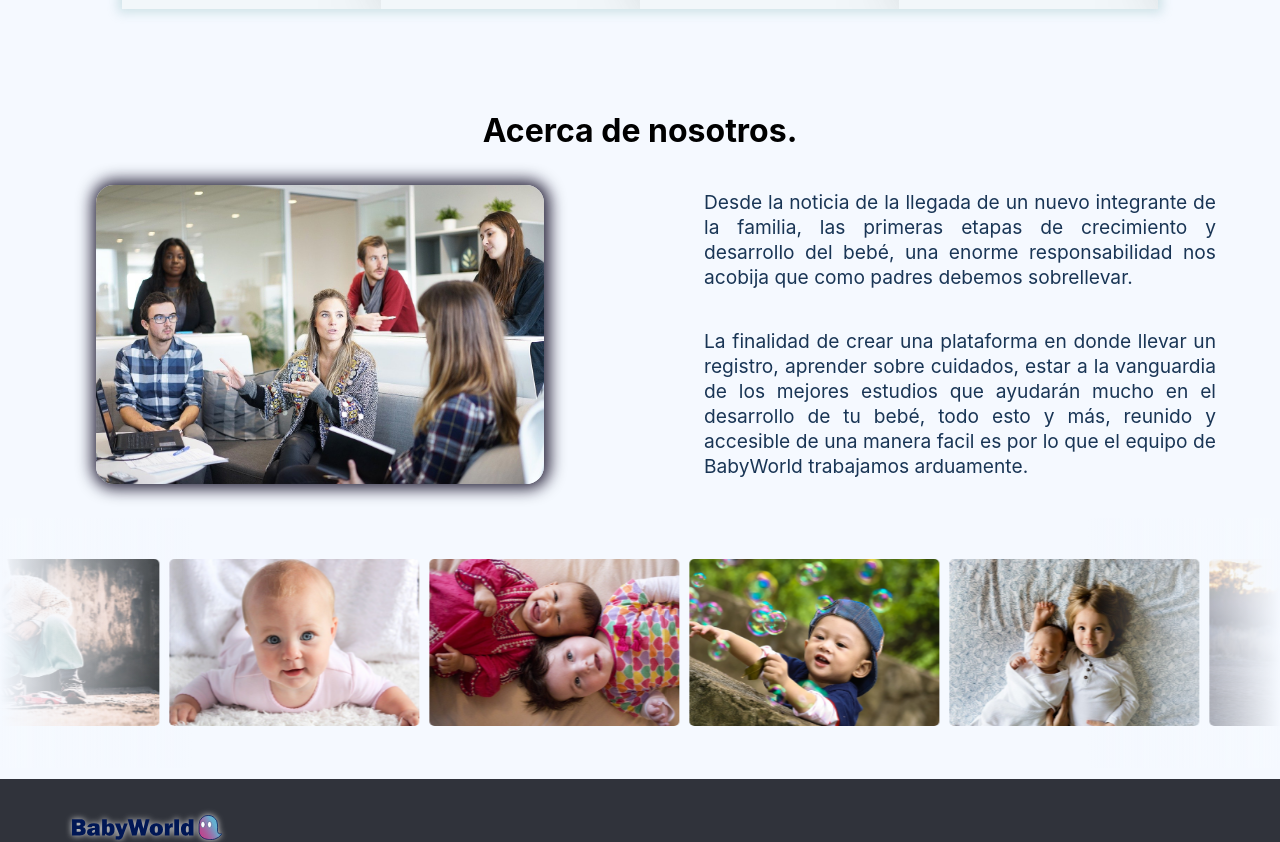
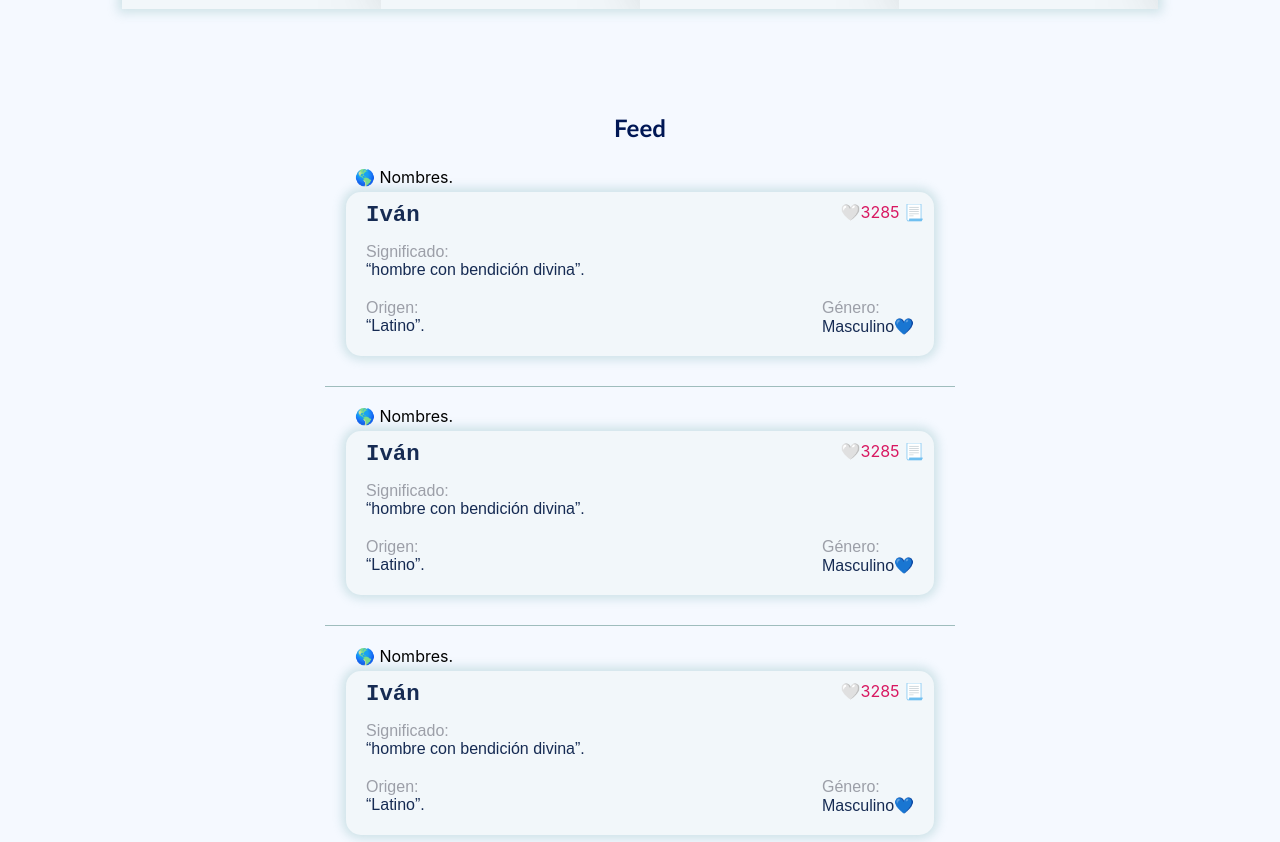
Before and after one commit to iamivansantana/BabyWorld, a React (Create React App) app: page / in a window 1280 px wide. Shown: the part 1955-2797 px from the top of the page. Built offline with nearby package versions, Linux system fonts and the light colour scheme; the HTML template or start-up script is replaced by a standard one.

Commit message:
making feed with targets

```diff
--- /dev/null
+++ b/src/components/bwTarget/BWTarget.css
@@ -0,0 +1,68 @@
+.targetContainer{
+    /* background-color: aqua; */
+    width: 100%;
+    height: auto;
+
+    display: flex;
+    flex-direction: column;
+    align-items: center;
+    justify-content: center;
+}
+.targetType{
+    box-sizing: border-box;
+    width: 100%;
+    /* background-color: rgb(59, 165, 165); */
+    padding: 5px;
+    padding-left: 15px;
+}
+.targetBody{
+    width: 98%;
+    min-height: 150px;
+    border-radius: 15px;
+    background-color: #f2f7fa;
+    /* border: .5px solid rgb(181, 186, 189); */
+    /* box-shadow: 0px 1px 5px 2px rgba(152, 184, 201, 0.781); */
+    box-shadow: 0px 0px 10px 4px rgba(125, 177, 182, 0.315);
+
+    display: flex;
+    flex-direction: column;
+    overflow: hidden;
+    color: rgb(22, 43, 83);
+}
+.targetHead{
+    /* background-color: teal; */
+    display: flex;
+    justify-content: space-between;
+    padding: 10px;
+    padding-left: 20px;
+    padding-right: 10px;
+
+}
+.targetHeadName{
+    font-size: 1.4rem;
+    font-family: monospace;
+    font-weight: bold;
+
+}
+.targetContent{
+    padding: 5px 20px 20px 20px;
+    font-family: Arial, Helvetica, sans-serif;
+    text-align: justify;
+
+    /* background-color: turquoise; */
+
+}
+.targetDown{
+    /* color: #d81861; */
+    display: flex;
+    padding-top: 20px;
+    justify-content: space-between;
+}
+.targetLineDown{
+    margin-top: 30px;
+    margin-bottom: 15px;
+    position: relative;
+    width: 105%;
+    height: .5px;
+    background-color: rgb(159, 189, 189);
+}
--- /dev/null
+++ b/src/components/bwTarget/BWTargetNames.js
@@ -0,0 +1,40 @@
+import React from 'react';
+import './BWTarget.css';
+
+const BWTargetNames = () => {
+    return (
+        <>
+            <div className="targetContainer">
+                {/* <div style={{ color: '#d0d7e0'}}>______________________________________________</div> */}
+                <div className="targetType">🌎 Nombres. </div>
+                <div className="targetBody">
+                    <div className="targetHead">
+                        <div className="targetHeadName">Iván</div>
+                        <div style={{color:'#d81861'}}>🤍3285  📃</div>
+                    </div>
+                    <div className="targetContent">
+                        <div>
+                            <div style={{ color: '#9c9fa8'}}>Significado:</div>
+                            <div>“hombre con bendición divina”.</div>
+                            {/* <div>“Si miramos el significado de Iván, podemos darnos cuenta de que el nombre significa “hombre con bendición divina”. Como podemos ver el nombre viene del latín, aunque también tiene algo de influencia búlgara a la hora de realizar la traducción.”.</div> */}
+                        </div>
+                        <div className="targetDown">
+                            <div>
+                                <div style={{ color: '#9c9fa8'}}>Origen:</div>
+                                <div style={{textAlign:'left'}}>“Latino”.</div>
+                            </div>
+                            <div>
+                                <div style={{ color: '#9c9fa8'}}>Género:</div>
+                                <div>Masculino💙</div>
+                                {/* <div>Masculino💙 Femenino 💜</div> */}
+                            </div>
+                        </div>
+                    </div>
+                </div>
+                <div className="targetLineDown"></div>
+            </div>
+        </>
+    )
+}
+
+export default BWTargetNames
--- /dev/null
+++ b/src/components/feed/Feed.css
@@ -0,0 +1,12 @@
+.feedContainer{
+    margin-top: 4rem;
+    width: 95%;
+    max-width: 600px;
+    /* background-color: royalblue; */
+
+
+    display: flex;
+    flex-direction: column;
+    justify-content: center;
+    align-items: center;
+}
--- /dev/null
+++ b/src/components/feed/Feed.js
@@ -0,0 +1,19 @@
+import React from 'react';
+import BWTargetNames from '../bwTarget/BWTargetNames';
+import './Feed.css';
+
+const Feed = () => {
+    return (
+        <>
+            <div className="feedContainer">
+                <h2>Feed</h2>
+                <BWTargetNames />
+                <BWTargetNames />
+                <BWTargetNames />
+                <BWTargetNames />
+            </div>
+        </>
+    )
+}
+
+export default Feed
--- a/src/components/infoPage/BWInfo.js
+++ b/src/components/infoPage/BWInfo.js
@@ -1,6 +1,7 @@
 import React, { useEffect } from 'react';
 import AppsCard from '../appsCard/appsCard';
 import Carrusel from '../carrusel/Carrusel';
+import Feed from '../feed/Feed';
 import './BWInfo.css';
 
 
@@ -143,7 +144,10 @@ const BWInfo = () => {
                             </div>
                         </Carrusel>
                         <button className="carrusel-btnNext"><img src="\assets\BW-Resources\arrowRight.svg" alt="ArrowRight"/></button>
+
+
                     </div>
+                        <Feed />
                 </div>
             </div>
         </>
```
